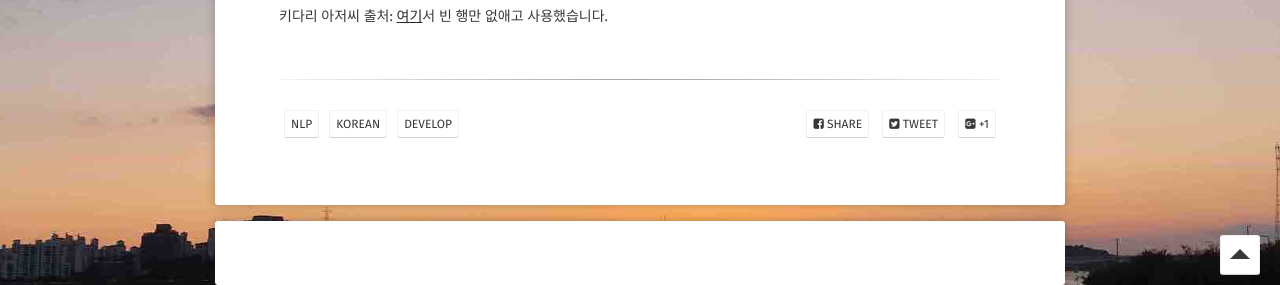
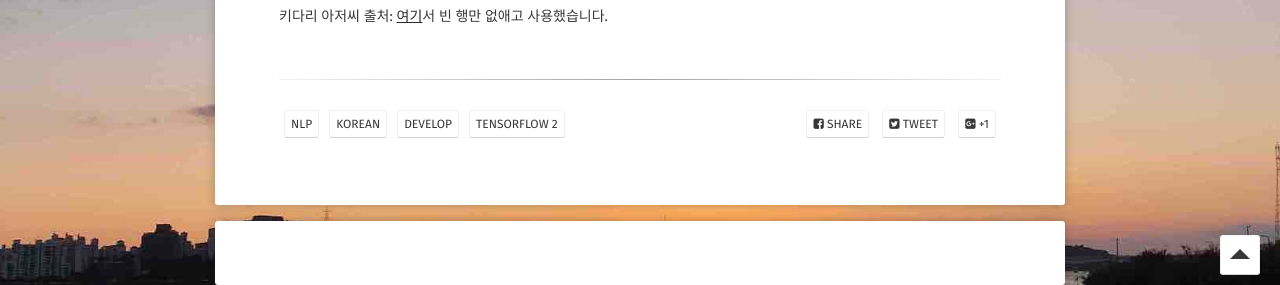
Before and after one commit to psj8252/psj8252.github.io, a Jekyll site: the page built from _posts/2020-11-15-quickspacer.md, in a window 1280 px wide and 900 px high, scrolled down 1519 px. Shown: the part 615-900 px from the top of the window. Built offline with Jekyll 4.4.1, drawn with Linux system fonts in a browser that asks for light colours; some web fonts are replaced; comment, search, counter and statistics services are not loaded.

```diff
--- a/_posts/2020-11-15-quickspacer.md
+++ b/_posts/2020-11-15-quickspacer.md
@@ -7,6 +7,7 @@ tag:
 - NLP
 - Korean
 - Develop
+- Tensorflow 2
 ---
 
 Convolution을 이용한 간단한 한국어 띄어쓰기 교정 모델입니다. 속도를 우선으로 고려하였습니다.
```
Also changed, not shown: _posts/2021-04-11-what-do-compressed-deep-neural-networks-forget.md (renamed from _posts/2020-04-11-what-do-compressed-deep-neural-networks-forget.md), _posts/2021-04-12-listen-attend-and-spell.md (renamed from _posts/2020-04-12-listen-attend-and-spell.md), _posts/2021-04-18-sequence-transduction-with-recurrent-neural-networks.md (renamed from _posts/2020-04-18-sequence-transduction-with-recurrent-neural-networks.md), _posts/2021-04-19-exploring-generalization-in-deep-learning.md (renamed from _posts/2020-04-19-exploring-generalization-in-deep-learning.md), _posts/2021-05-05-convolution-augmented-transformer-for-speech-recognition.md (renamed from _posts/2020-05-05-convolution-augmented-transformer-for-speech-recognition.md), _posts/2021-05-11-bart-denoising-sequence-to-sequence-pre-training.md (renamed from _posts/2020-05-11-bart-denoising-sequence-to-sequence-pre-training.md).
